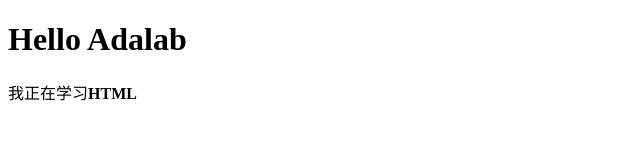
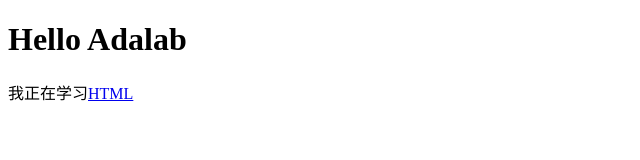
Before and after one commit to ershisijiao1/ershisijiao1.github.io, a plain HTML site: page index.html in a window 1280 px wide. Shown: the full height of the page, 0-640 px from the left. Drawn offline with Linux system fonts and the light colour scheme.

Commit message:
Update index.html

```diff
--- a/index.html
+++ b/index.html
@@ -9,7 +9,7 @@
 
 <body>
 <h1>Hello Adalab</h1>
-<p>我正在学习<strong>HTML</strong></p>
+<p>我正在学习<a href="https://html.spec.whatwg.org/multipage/">HTML</a></p>
 </body>
 
 </html>
```
